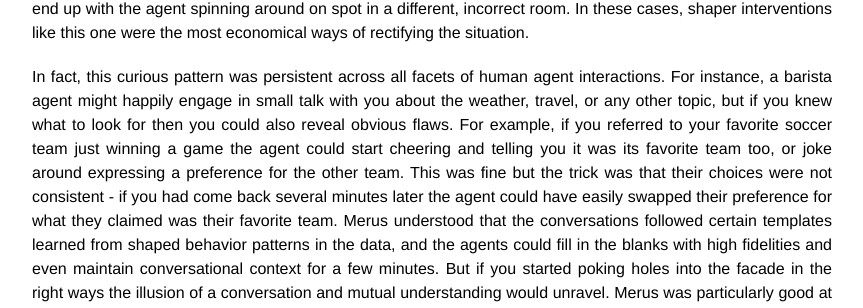
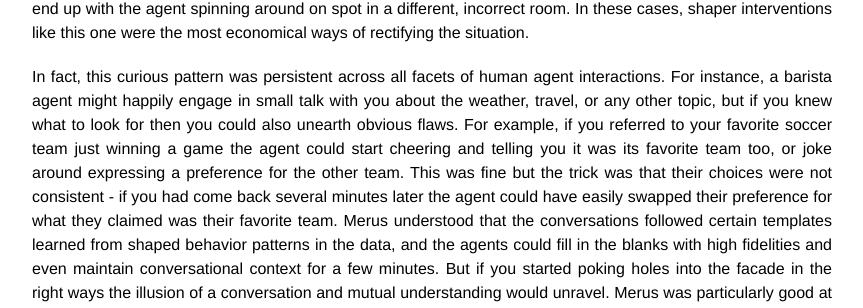
Before and after one commit to karpathy/karpathy.github.io, a Jekyll site: the page built from _posts/2015-11-20-ai.markdown, in a window 1280 px wide and 900 px high, scrolled down 7643 px. Shown: the part 192-500 px from the top of the window, without its empty margins (208-1071 px from the left). Built offline with Jekyll 4.4.1, drawn with Linux system fonts in a browser that asks for light colours; Markdown is read by kramdown in place of the engine named in the settings; comment, search, counter and statistics services are not loaded; some of the changed text lies outside the part shown.

Commit message:
tiny tweaks

```diff
--- a/_posts/2015-11-20-ai.markdown
+++ b/_posts/2015-11-20-ai.markdown
@@ -117,7 +117,7 @@ They had finally reached the room full of tables. It was a large, dark room with
 
 Merus understood the dilemma of the situation very well. He saw it over and over again. Agents could display vastly super-human performance on a huge assortment of reflexive tasks that involved motor control, strength, and short-term planning and memory, but their behaviors tended to be much less consistent when long-term planning and execution were involved. An avatar could catch a fly mid-flight with 100% success rate, or unpack a truck of supplies with superhuman speed, consistency and accuracy, but could also spin in circles looking for a table in the wrong room and not realize that it may have been moved and that it might be useful to instead look for them at a different likely location. Similarly, telling an agent something along the lines of *"The tables have moved, go through this door, take the 3rd door on the right and they should be stacked in the corner on the left"*, would usually send the avatar off in a generally correct directions for a while, but would also in 50% of the cases end up with the agent spinning around on spot in a different, incorrect room. In these cases, shaper interventions like this one were the most economical ways of rectifying the situation.
 
-In fact, this curious pattern was persistent across all facets of human agent interactions. For instance, a barista agent might happily engage in small talk with you about the weather, travel, or any other topic, but if you knew what to look for then you could also reveal obvious flaws. For example, if you referred to your favorite soccer team just winning a game the agent could start cheering and telling you it was its favorite team too, or joke around expressing a preference for the other team. This was fine but the trick was that their choices were not consistent - if you had come back several minutes later the agent could have easily swapped their preference for what they claimed was their favorite team. Merus understood that the conversations followed certain templates learned from shaped behavior patterns in the data, and the agents could fill in the blanks with high fidelities and even maintain conversational context for a few minutes. But if you started poking holes into the facade in the right ways the illusion of a conversation and mutual understanding would unravel. Merus was particularly good at this since he was well-versed in agent psychology; to a large extent it was his job.
+In fact, this curious pattern was persistent across all facets of human agent interactions. For instance, a barista agent might happily engage in small talk with you about the weather, travel, or any other topic, but if you knew what to look for then you could also unearth obvious flaws. For example, if you referred to your favorite soccer team just winning a game the agent could start cheering and telling you it was its favorite team too, or joke around expressing a preference for the other team. This was fine but the trick was that their choices were not consistent - if you had come back several minutes later the agent could have easily swapped their preference for what they claimed was their favorite team. Merus understood that the conversations followed certain templates learned from shaped behavior patterns in the data, and the agents could fill in the blanks with high fidelities and even maintain conversational context for a few minutes. But if you started poking holes into the facade in the right ways the illusion of a conversation and mutual understanding would unravel. Merus was particularly good at this since he was well-versed in agent psychology; to a large extent it was his job.
 
 On the other hand, if you did not look for the flaws it was easy to buy into it and sustain the illusion. In fact, large segments of the population simply accepted agents as people, even defending them if anyone tried to point out their flaws, in similar ways that you might defend someone with a cognitive disability. The flaws also did not prevent people from forging strong and lasting relationships with agents, their confirmation biases insisting that their agents were special. However, from time to time even Merus could be surprised by the intellectual leaps performed by an agent, which seemed to show a hint of genuine understanding of a situation. In these cases he sometimes couldn't help asking:
 *"Are you teleopped right now?",*
```
Also changed, not shown: other parts of _posts/2015-11-20-ai.markdown (+1 -1 lines).
